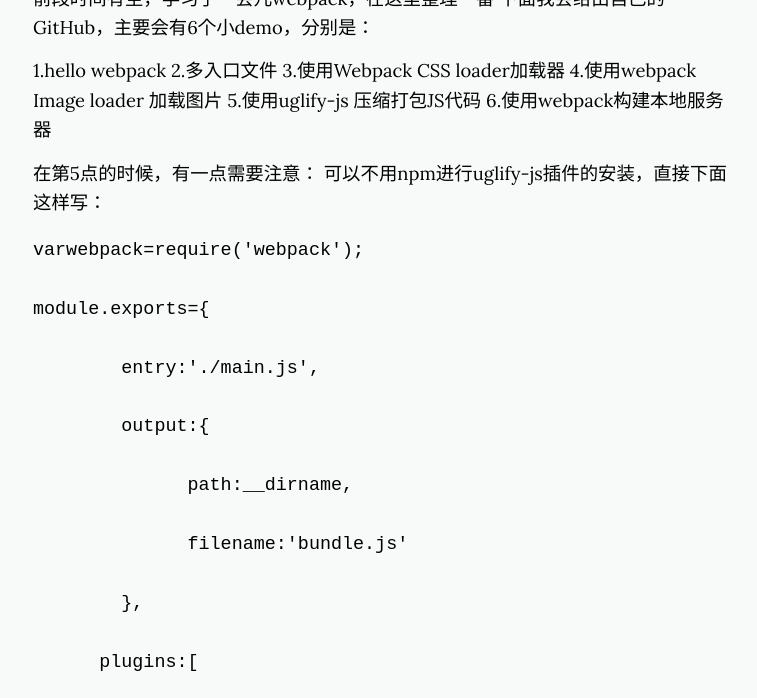
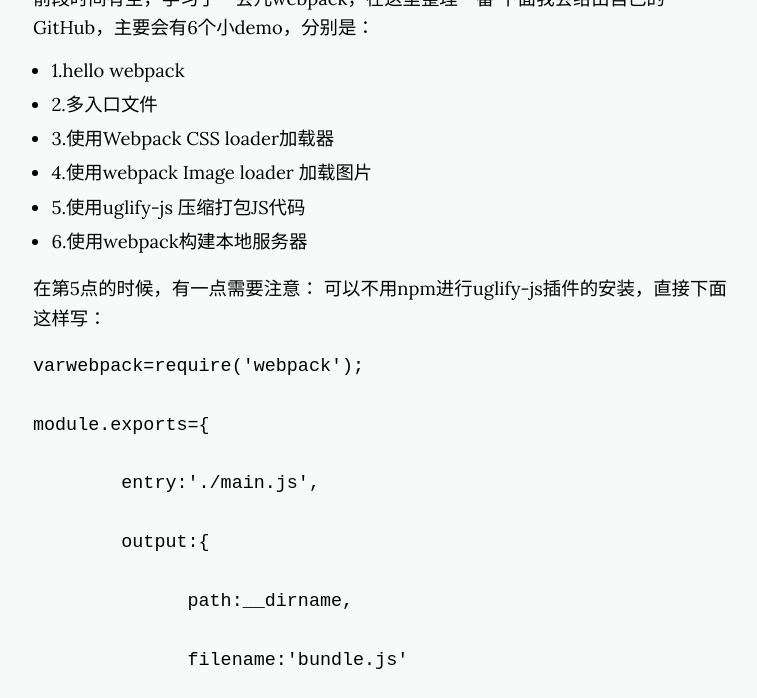
Before and after one commit to zhangjing9898/zhangjing9898.github.io, a Jekyll site: the page built from _posts/2017-09-08-first-blog.markdown, in a window 1280 px wide and 900 px high, scrolled down 602 px, cut to the strip 202-900 px from the top of the window. Shown: the whole strip, without its empty margins (255-1012 px from the left). Built offline with Jekyll 4.4.1, drawn with Linux system fonts in a browser that asks for light colours; nearby versions of some CDN libraries.

Commit message:
Update 2017-09-08-first-blog.markdown

```diff
--- a/_posts/2017-09-08-first-blog.markdown
+++ b/_posts/2017-09-08-first-blog.markdown
@@ -16,13 +16,26 @@
 前段时间有空，学习了一会儿webpack，在这里整理一番
 下面我会给出自己的GitHub，主要会有6个小demo，分别是：
 
-1.hello webpack
-2.多入口文件
-3.使用Webpack CSS loader加载器
-4.使用webpack Image loader 加载图片
-5.使用uglify-js 压缩打包JS代码
-6.使用webpack构建本地服务器
-
+<ul>
+  <li>
+    1.hello webpack
+  </li>
+  <li>
+    2.多入口文件
+  </li>
+  <li>
+    3.使用Webpack CSS loader加载器
+  </li>
+  <li>
+    4.使用webpack Image loader 加载图片
+  </li>
+  <li>
+    5.使用uglify-js 压缩打包JS代码
+  </li>
+  <li>
+    6.使用webpack构建本地服务器
+  </li>
+ </ul>
 在第5点的时候，有一点需要注意：
 可以不用npm进行uglify-js插件的安装，直接下面这样写：
 
```
